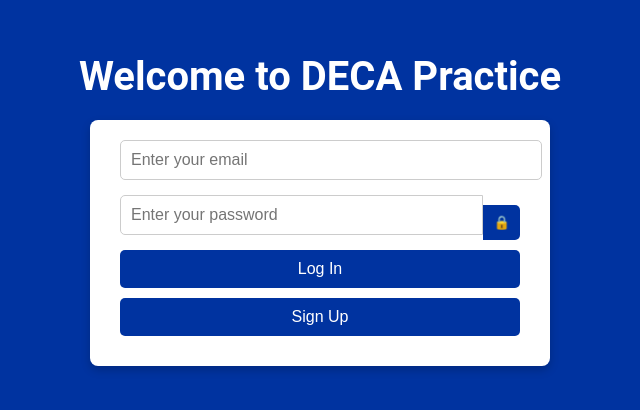
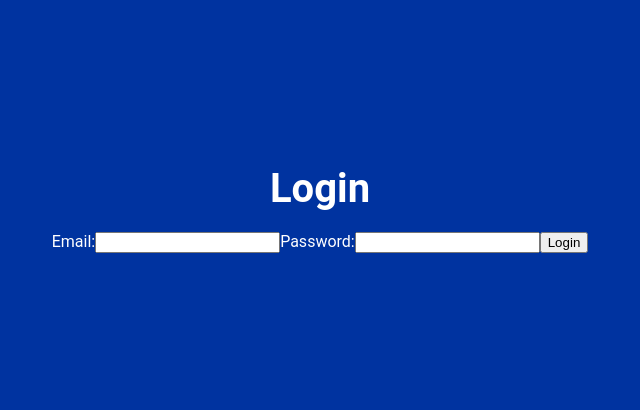
Before and after one commit to prakruthv/decatest-website, a React (Create React App) app: page / in a window 1280 px wide. Shown: the part 204-614 px from the top of the page, without its empty margins (320-960 px from the left). Built offline with nearby package versions, Linux system fonts and the light colour scheme.

Commit message:
Update Login.js

```diff
--- a/src/Login.js
+++ b/src/Login.js
@@ -1,68 +1,43 @@
 import React, { useState } from "react";
-import { auth } from "./firebase";
-import { signInWithEmailAndPassword, createUserWithEmailAndPassword } from "firebase/auth";
+import { loginUser } from "./firebase";
 
 const Login = () => {
   const [email, setEmail] = useState("");
   const [password, setPassword] = useState("");
-  const [showPassword, setShowPassword] = useState(false);
-  const [error, setError] = useState("");
+  const [errorMessage, setErrorMessage] = useState("");
 
-  const handleLogin = async () => {
+  const handleLogin = async (e) => {
+    e.preventDefault();
+    setErrorMessage(""); // Clear previous errors
     try {
-      const userCredential = await signInWithEmailAndPassword(auth, email, password);
-      console.log("Logged in:", userCredential.user);
-      setError(""); // Clear error
-    } catch (err) {
-      setError("Login failed: " + err.message);
-    }
-  };
-
-  const handleSignUp = async () => {
-    try {
-      const userCredential = await createUserWithEmailAndPassword(auth, email, password);
-      console.log("User created:", userCredential.user);
-      setError(""); // Clear error
-    } catch (err) {
-      setError("Sign-up failed: " + err.message);
+      await loginUser(email, password);
+      alert("Login successful!");
+    } catch (error) {
+      setErrorMessage(error.message);
     }
   };
 
   return (
     <div className="login-container">
-      <h1>Welcome to DECA Practice</h1>
-      <div className="login-form">
+      <h1>Login</h1>
+      <form onSubmit={handleLogin}>
+        <label>Email:</label>
         <input
           type="email"
-          placeholder="Enter your email"
           value={email}
           onChange={(e) => setEmail(e.target.value)}
-          className="input-field"
+          required
         />
-        <div className="password-container">
-          <input
-            type={showPassword ? "text" : "password"}
-            placeholder="Enter your password"
-            value={password}
-            onChange={(e) => setPassword(e.target.value)}
-            className="input-field"
-          />
-          <button
-            type="button"
-            className="toggle-password"
-            onClick={() => setShowPassword(!showPassword)}
-          >
-            {showPassword ? "👁️" : "🔒"}
-          </button>
-        </div>
-        <button className="action-button" onClick={handleLogin}>
-          Log In
-        </button>
-        <button className="action-button" onClick={handleSignUp}>
-          Sign Up
-        </button>
-        {error && <p className="error-message">{error}</p>}
-      </div>
+        <label>Password:</label>
+        <input
+          type="password"
+          value={password}
+          onChange={(e) => setPassword(e.target.value)}
+          required
+        />
+        <button type="submit">Login</button>
+        {errorMessage && <p className="error">{errorMessage}</p>}
+      </form>
     </div>
   );
 };
```
